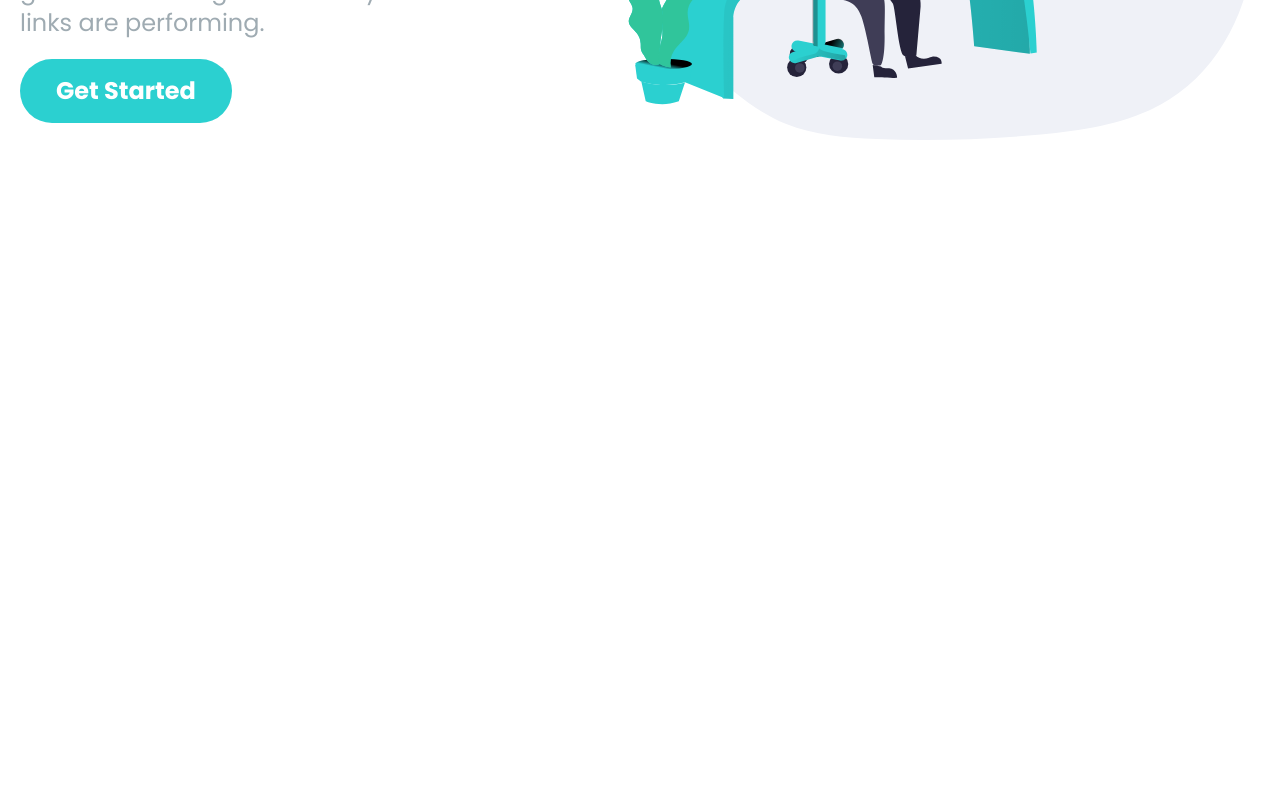
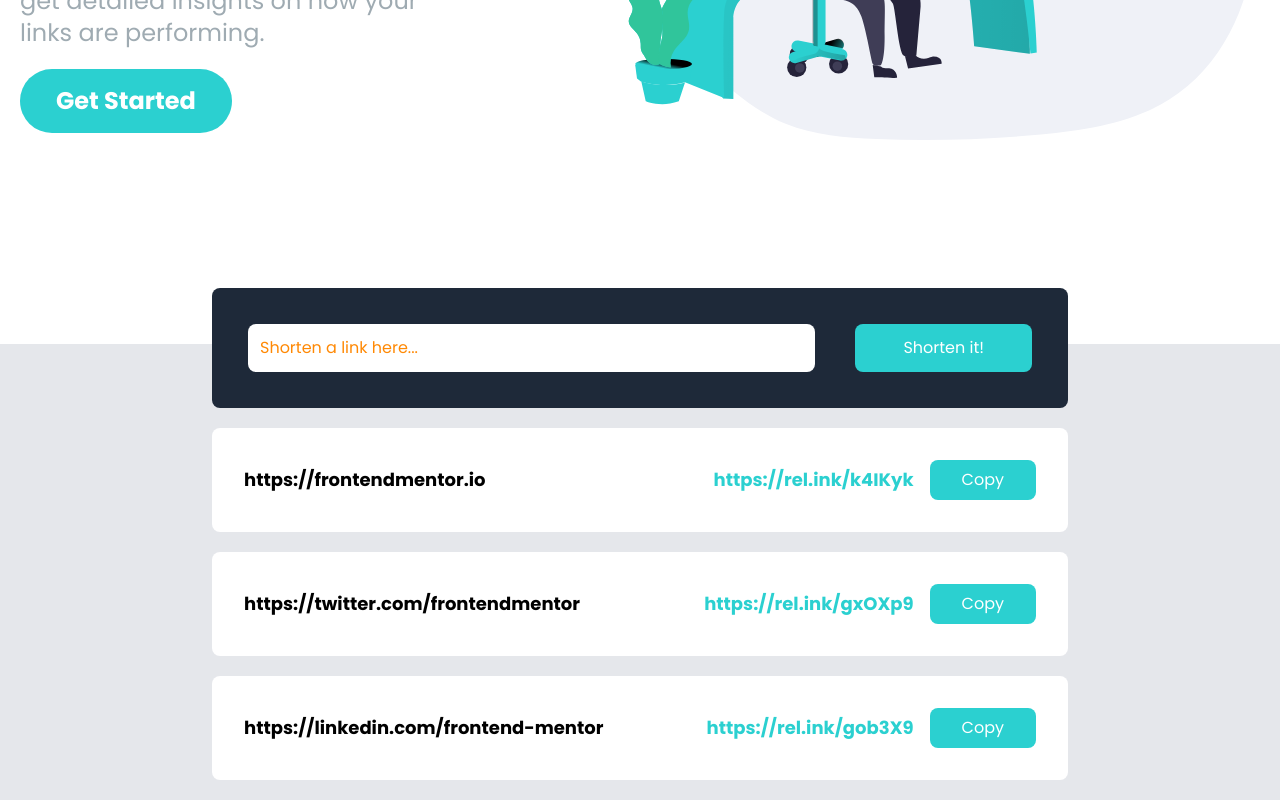
Before and after one commit to Abdouxone/mini-projects, a Next.js app: page /shortly in a window 1280 px wide. Shown: the part 401-1201 px from the top of the page. Before the commit the page ends 800 px from the top, so only its background shows below. Built offline with nearby package versions, Linux system fonts and the light colour scheme; a web font is replaced by a local one.

Commit message:
Adding links section

```diff
--- a/app/shortly/page.tsx
+++ b/app/shortly/page.tsx
@@ -32,9 +32,9 @@ export default function page() {
         </div>
       </div>
       {/* hero */}
-      <div className="max-w-7xl font-poppins  mx-auto">
-        <div className="flex  flex-col-reverse p-5 pt-2  justify-between   lg:flex-row">
-          <div className="max-w-md pt-20  text-center lg:text-left">
+      <div className="max-w-7xl mb-45 font-poppins  mx-auto">
+        <div className="flex  flex-col-reverse p-5 pt-2 items-center  justify-between   lg:flex-row">
+          <div className="lg:max-w-md max-w-xl pt-20  text-center lg:text-left">
             <h1 className="lg:text-6xl text-5xl  font-bold">
               More than just shorter links
             </h1>
@@ -55,6 +55,54 @@ export default function page() {
           </div>
         </div>
       </div>
+
+      {/* links section */}
+      <section className=" bg-gray-200 font-poppins ">
+        <div className="max-w-4xl p-5  mx-auto space-y-5">
+          <div className="bg-gray-800 -mt-19 justify-center md:space-x-10 md:space-y-0 space-y-5 items-center flex flex-col p-9 rounded-lg md:flex-row">
+            <input
+              type="text"
+              className=" border-none outline-none w-full p-3 text-black rounded-lg placeholder:text-orange-400 bg-white "
+              placeholder="Shorten a link here..."
+            />
+
+            <button className="px-12 py-3 w-full md:w-fit  text-white   bg-[#2BD0D0] rounded-lg whitespace-nowrap">
+              Shorten it!
+            </button>
+          </div>
+          <div className="flex flex-col  md:flex-row md:justify-between rounded-lg p-8 justify-center items-center bg-white">
+            <p className="text-black text-lg">https://frontendmentor.io</p>
+            <div className="flex flex-col md:flex-row justify-center items-center md:space-y-0 space-y-3 md:space-x-4">
+              <p className="text-[#2BD0D0] text-lg">https://rel.ink/k4IKyk</p>
+              <button className="bg-[#2BD0D0] text-white px-8 py-2 rounded-lg">
+                Copy
+              </button>
+            </div>
+          </div>
+          <div className="flex flex-col md:flex-row md:justify-between rounded-lg p-8 justify-center items-center bg-white">
+            <p className="text-black text-lg">
+              https://twitter.com/frontendmentor
+            </p>
+            <div className="flex flex-col md:flex-row justify-center items-center md:space-y-0 space-y-3 md:space-x-4">
+              <p className="text-[#2BD0D0] text-lg">https://rel.ink/gxOXp9</p>
+              <button className="bg-[#2BD0D0] text-white px-8 py-2 rounded-lg">
+                Copy
+              </button>
+            </div>
+          </div>
+          <div className="flex flex-col md:flex-row md:justify-between rounded-lg p-8 justify-center items-center bg-white">
+            <p className="text-black text-lg ">
+              https://linkedin.com/frontend-mentor
+            </p>
+            <div className="flex flex-col md:flex-row justify-center items-center md:space-y-0 space-y-3 md:space-x-4">
+              <p className="text-[#2BD0D0] text-lg">https://rel.ink/gob3X9</p>
+              <button className="bg-[#2BD0D0] text-white px-8 py-2 rounded-lg">
+                Copy
+              </button>
+            </div>
+          </div>
+        </div>
+      </section>
     </div>
   );
 }
```
